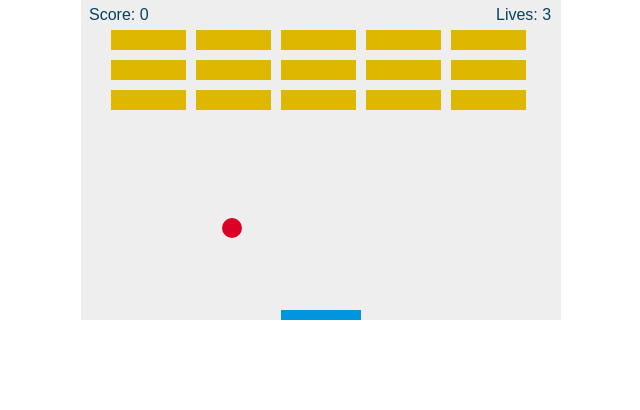
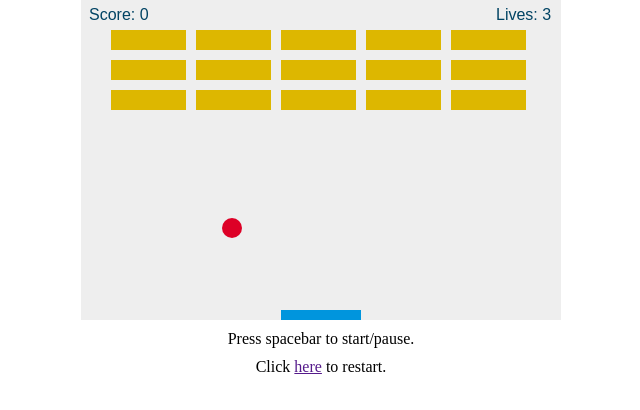
Before and after one commit to charazn/mdn_2d_breakout_game_pure_javascript, a plain HTML site: page index.html in a window 1280 px wide. Shown: the whole page, without its empty margins (319-959 px from the left). Drawn offline with Linux system fonts and the light colour scheme.

Commit message:
修改提示，添加重新开始功能

```diff
--- a/index.html
+++ b/index.html
@@ -9,7 +9,8 @@
 
 <body>
   <canvas id="myCanvas" width="480" height="320"></canvas>
-  <p></p>
+  <p>Press spacebar to start/pause.</p>
+  <p>Click <a href="">here</a> to restart.</p>
 
   <script type="text/javascript" src="main.js"></script>
 </body>
--- a/style.css
+++ b/style.css
@@ -10,7 +10,6 @@ canvas {
 }
 
 p {
-  position: absolute;
-  top: 340px;
-  left: 480px;
+    margin: 10px;
+    text-align: center;
 }
```
